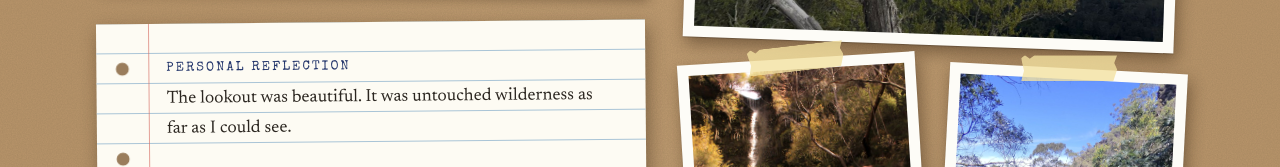
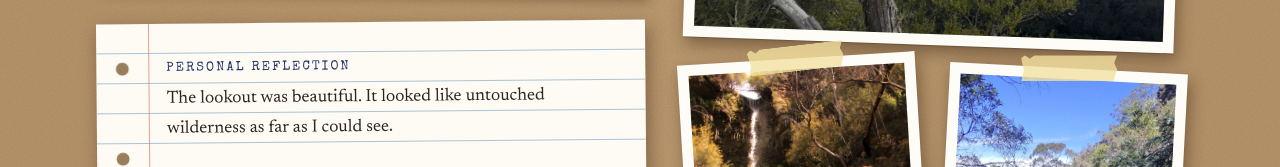
Before and after one commit to BenjiW2/personal-website, a plain HTML site: page cultural-diary/index.html in a window 1280 px wide. Shown: the part 10018-10185 px from the top of the page. Drawn offline with nearby package versions, Linux system fonts and the light colour scheme.

Commit message:
Cultural diary: fix Blue Mountains opening line

```diff
--- a/cultural-diary/index.html
+++ b/cultural-diary/index.html
@@ -322,7 +322,7 @@
         </div>
         <div class="notebook drop">
           <h3 class="label">Personal reflection</h3>
-          <p>The lookout was beautiful. It was untouched wilderness as far as I could see.</p>
+          <p>The lookout was beautiful. It looked like untouched wilderness as far as I could see.</p>
           <p>The lecture on Aboriginal Australia argued that this landscape was never untouched. Country is a relationship that joins land, ancestors, law and the duty to care for a place. For thousands of years that care included fire: cool, patchy, deliberate burning suited to the season and the terrain. Bill Gammage called the result "the biggest estate on earth". <span class="hl">What looked like wilderness to the British was closer to a garden whose gardeners they were pushing out.</span></p>
           <p>The British, of all people, should have recognised this. Brighton sits under the South Downs, which look natural but are nothing of the sort. The open chalk grassland exists because people have grazed sheep on it for thousands of years, and it turns to scrub when they stop. Everyone at home knows the countryside is made. The settlers could not see that the same was true here, because the people doing the making were not farmers they recognised.</p>
           <p>California, where I study, made the American version of the mistake. Yosemite was celebrated as pristine after the Ahwahneechee had been driven out of it, a century of putting out every fire left the forests primed to burn, and "fire season" is now part of the calendar. Tribes such as the Karuk and Yurok are leading the return of cultural burning there, much as Indigenous rangers are here.</p>
```
